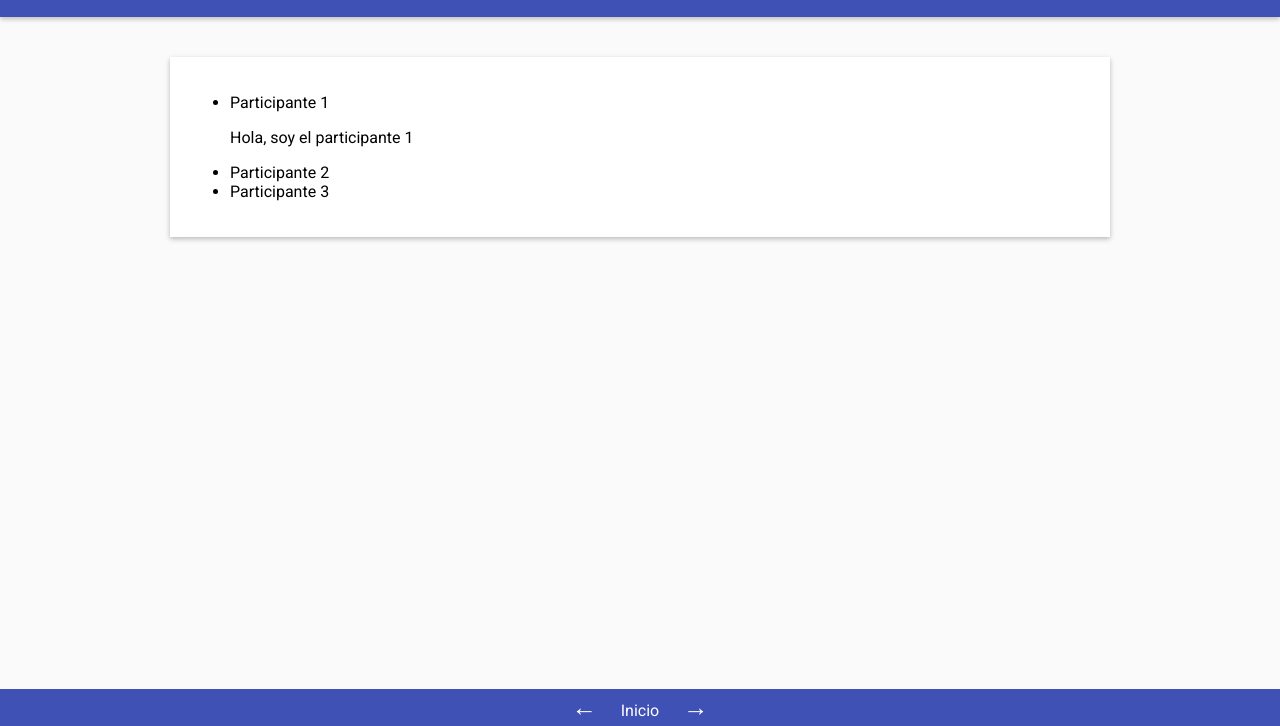
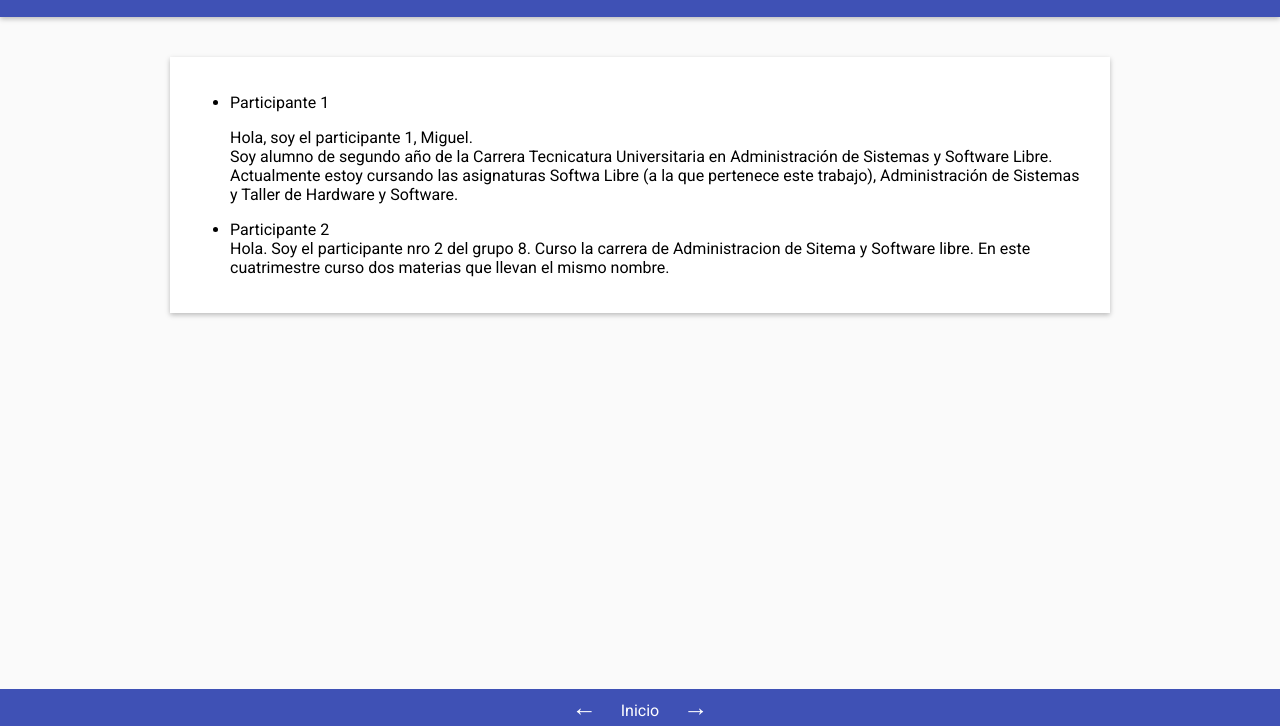
Before and after one commit to victorc24/base_estatica_grupo_8, a plain HTML site: page participantes.html in a window 1280 px wide. Shown: the part 74-800 px from the top of the page. Drawn offline with Linux system fonts and the light colour scheme.

Commit message:
Update participantes.html

```diff
--- a/participantes.html
+++ b/participantes.html
@@ -21,11 +21,17 @@
         <ul>
             <li>Participante 1
                 <p>
-                Hola, soy el participante 1
+                Hola, soy el participante 1, Miguel.<br>
+                    Soy alumno de segundo año de la Carrera Tecnicatura Universitaria en Administración de Sistemas
+y Software Libre. <br>
+                    Actualmente estoy cursando las asignaturas Softwa Libre (a la que pertenece este trabajo), Administración de Sistemas y Taller de Hardware y Software.
+
                 </p>
             </li>
             <li>Participante 2</li>
-            <li>Participante 3</li>
+         Hola. Soy el participante nro 2 del grupo 8.
+            Curso la carrera de Administracion de Sitema y Software libre.
+           En este cuatrimestre curso dos materias que llevan el mismo nombre.
             <!-- Agregar aquí los nombres de los demás participantes -->
         </ul>
     </main>
```
